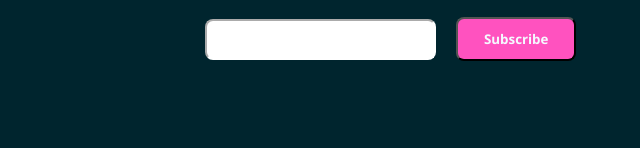
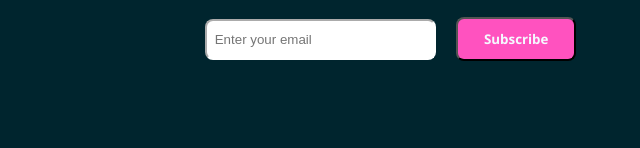
Before and after one commit to SamarthMali/huddle-landing-page-with-curved-sections-master, a plain HTML site: page index.html in a window 1280 px wide. Shown: the part 4486-4634 px from the top of the page, 625-1265 px from the left. Drawn offline with nearby package versions, Linux system fonts and the light colour scheme.

Commit message:
Update index.html

```diff
--- a/index.html
+++ b/index.html
@@ -141,7 +141,7 @@
           send you spam or pass on your email address
         </p>
         <form>
-          <input type="email">
+          <input type="email" placeholder="Enter your email">
           <input type="submit" value="Subscribe">
         </form>
       </div>
```
